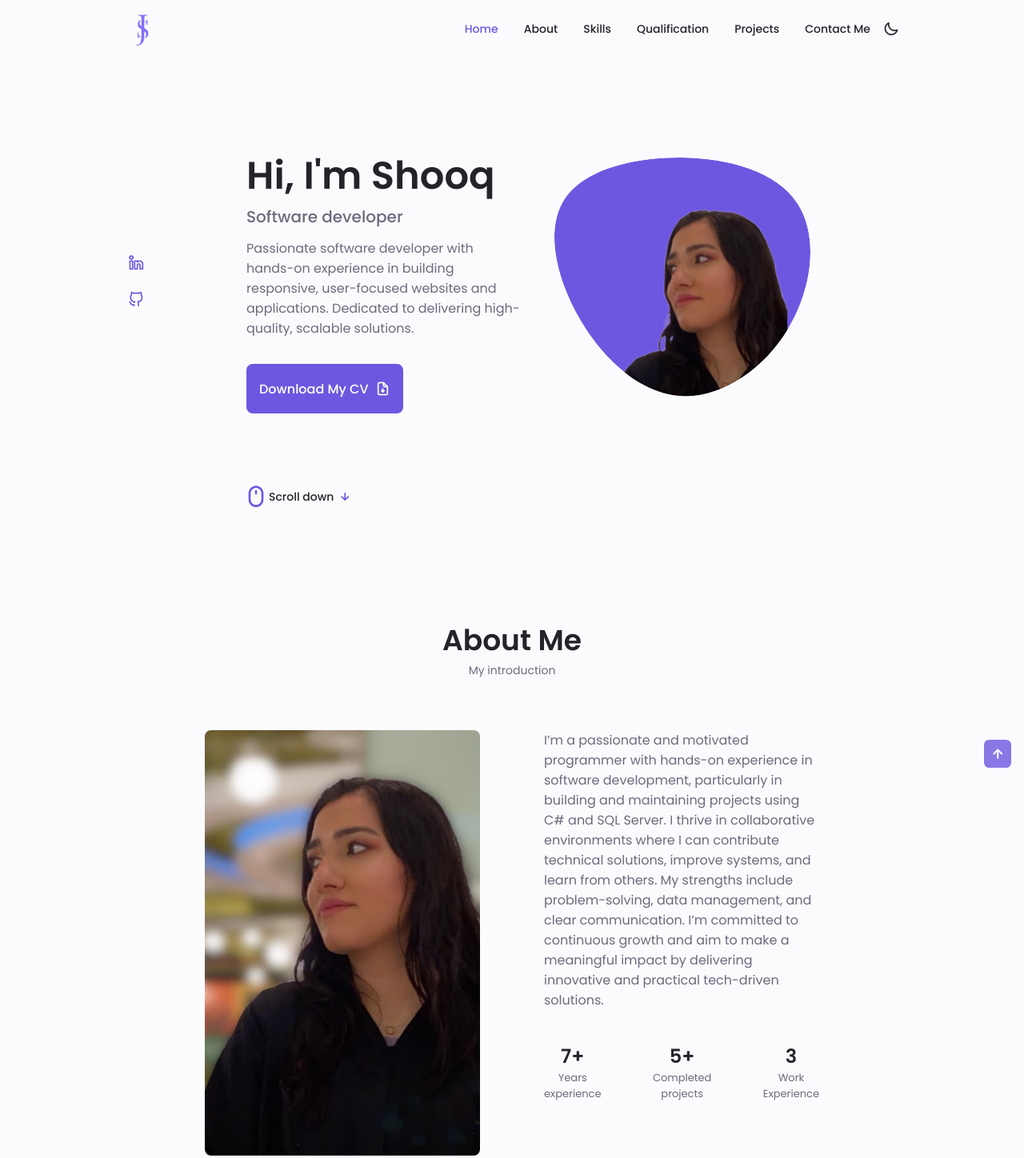
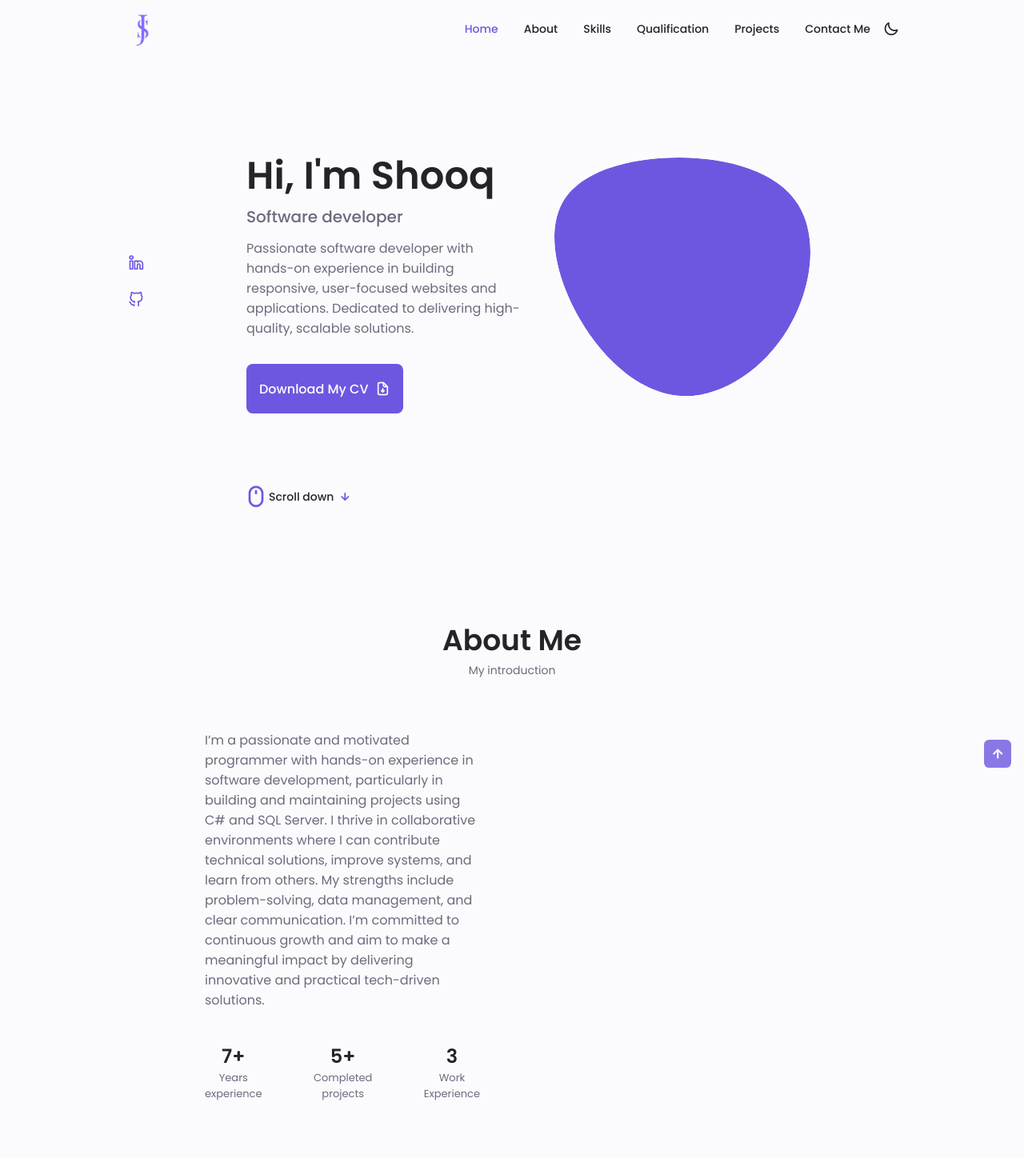
Before and after one commit to ShooqJanahi/ShooqJanahiPortfolio, a plain HTML site: page index.html in a window 1280 px wide. Shown: the top 1448 px of the page at 80% size. Drawn offline with nearby package versions, Linux system fonts and the light colour scheme.

Commit message:
Update index.html

```diff
--- a/index.html
+++ b/index.html
@@ -126,8 +126,8 @@
                                         Insert your image in the Img folder and Change your image |
                                         Center your image with X: horizontal, Y: vertical
                                     ====================-->
-                                <image class="home__blob-img" x="12" y="18"
-                                    href="./assets/img/ProfilePic_Transparent.png" />
+                                <!--<image class="home__blob-img" x="12" y="18"
+                                    href="./assets/img/ProfilePic_Transparent.png" /> -->
                             </g>
                         </svg>
                     </div>
@@ -165,7 +165,7 @@
             <span class="section__subtitle">My introduction</span>
 
             <div class="about__container container grid">
-                <img src="./assets/img/ProfilePic.jpg" alt="Shooq Janahi" class="about__img">
+               <!-- <img src="./assets/img/ProfilePic.jpg" alt="Shooq Janahi" class="about__img"> -->
 
                 <div class="about__data">
                     <p class="about__description">
```
